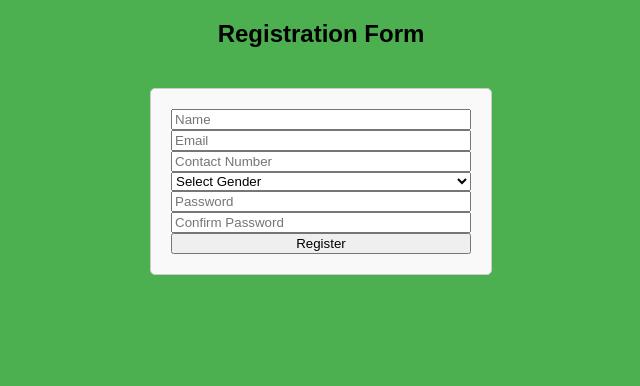
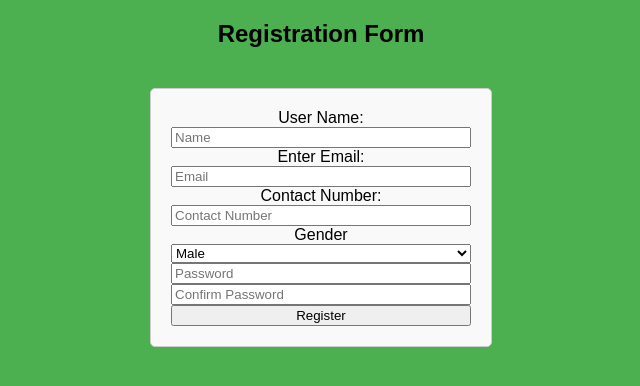
Before and after one commit to sameerazaa/RatingProject, a plain HTML site: page form.html in a window 1280 px wide. Shown: the whole page, without its empty margins (319-959 px from the left). Drawn offline with Linux system fonts and the light colour scheme.

Commit message:
form label

```diff
--- a/form.html
+++ b/form.html
@@ -11,20 +11,28 @@
       <h2>Registration Form</h2>
 
       <form>
+        <label for="name">User Name:</label>
+        <input type="text" id="name" placeholder="Name">
 
-        <input type="text" id="name" placeholder="Name">
+        <label for="email">Enter Email:</label>
         <input type="email" id="email" placeholder="Email">
+
+        <label for="contact">Contact Number:</label>
         <input type="text" id="contact" placeholder="Contact Number">
 
+        <label for="gender">Gender</label>
         <select id="gender">
-          <option value="">Select Gender</option>
           <option>Male</option>
           <option>Female</option>
           <option>Other</option>
         </select>
 
+        <label for="password"></label>
         <input type="password" id="password" placeholder="Password">
+
+        <label for="confirmPassword"></label>
         <input type="password" id="confirmPassword" placeholder="Confirm Password">
+
         <button type="submit">Register</button>
 
       </form>
```
